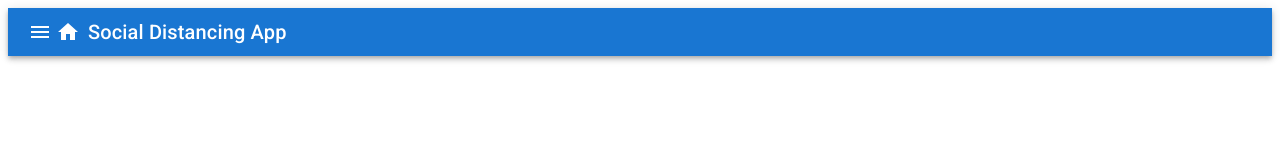
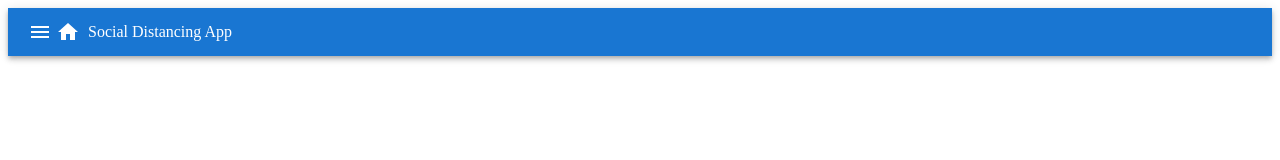
Before and after one commit to jonathanrichardl/SocialDistancingWatch-Frontend, a React (Create React App) app: page / in a window 1280 px wide. Shown: the top 160 px of the page. Built offline with nearby package versions, Linux system fonts and the light colour scheme.

Commit message:
tes doang

```diff
--- a/src/components/navbar/NavigationBar.js
+++ b/src/components/navbar/NavigationBar.js
@@ -3,7 +3,7 @@ import {Link} from 'react-router-dom';
 import MenuIcon from '@mui/icons-material/Menu';
 import HomeIcon from '@mui/icons-material/Home';
 import Typography from '@mui/material/Typography';
-
+//buatganti
 function Navbar({openMenu}){
 
     return(
@@ -15,7 +15,7 @@ function Navbar({openMenu}){
                 <IconButton component={Link} to="/components/Home"  edge="start" color="inherit" aria-label="Home">
                     <HomeIcon/>
                 </IconButton>
-                <Typography variant="h6" component="div">
+                <Typography variant="h7" component="div">
                     Social Distancing App
                 </Typography>
             </Toolbar>
```
